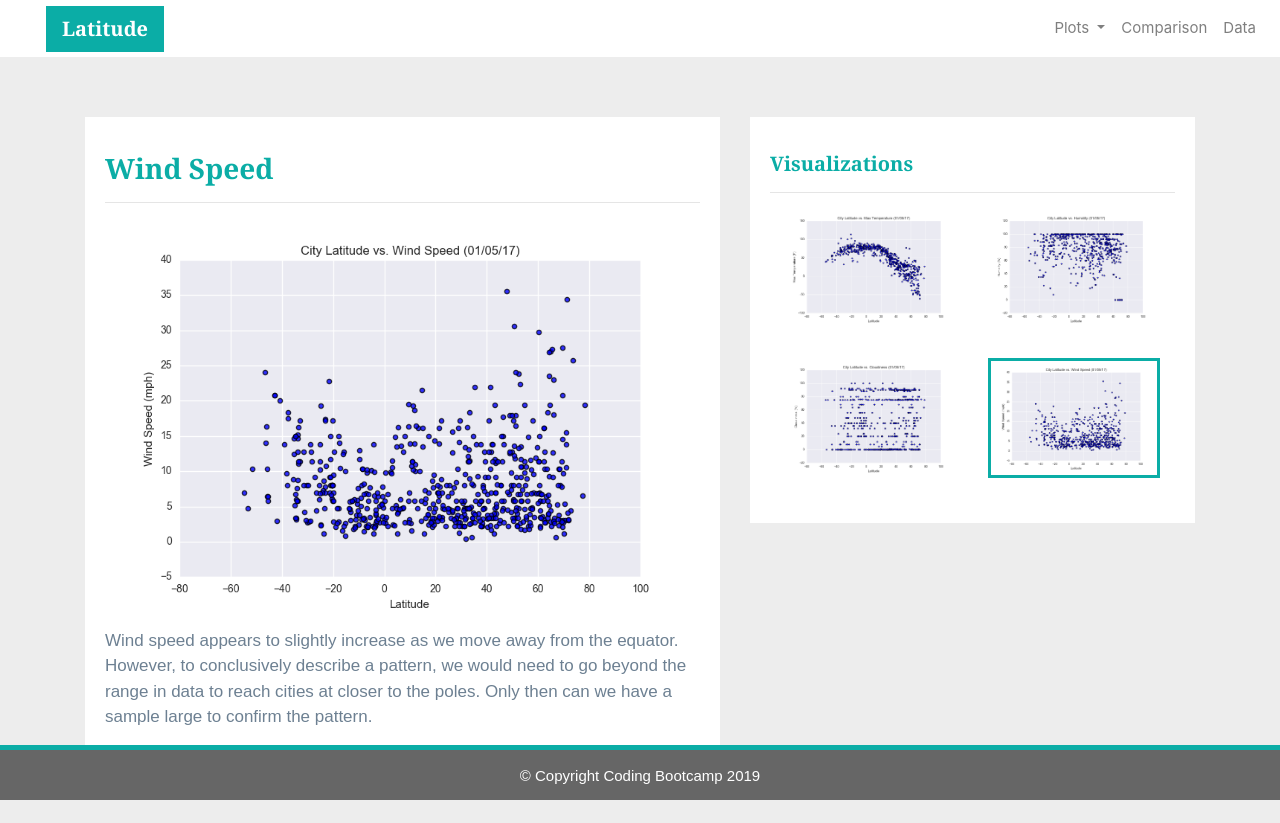
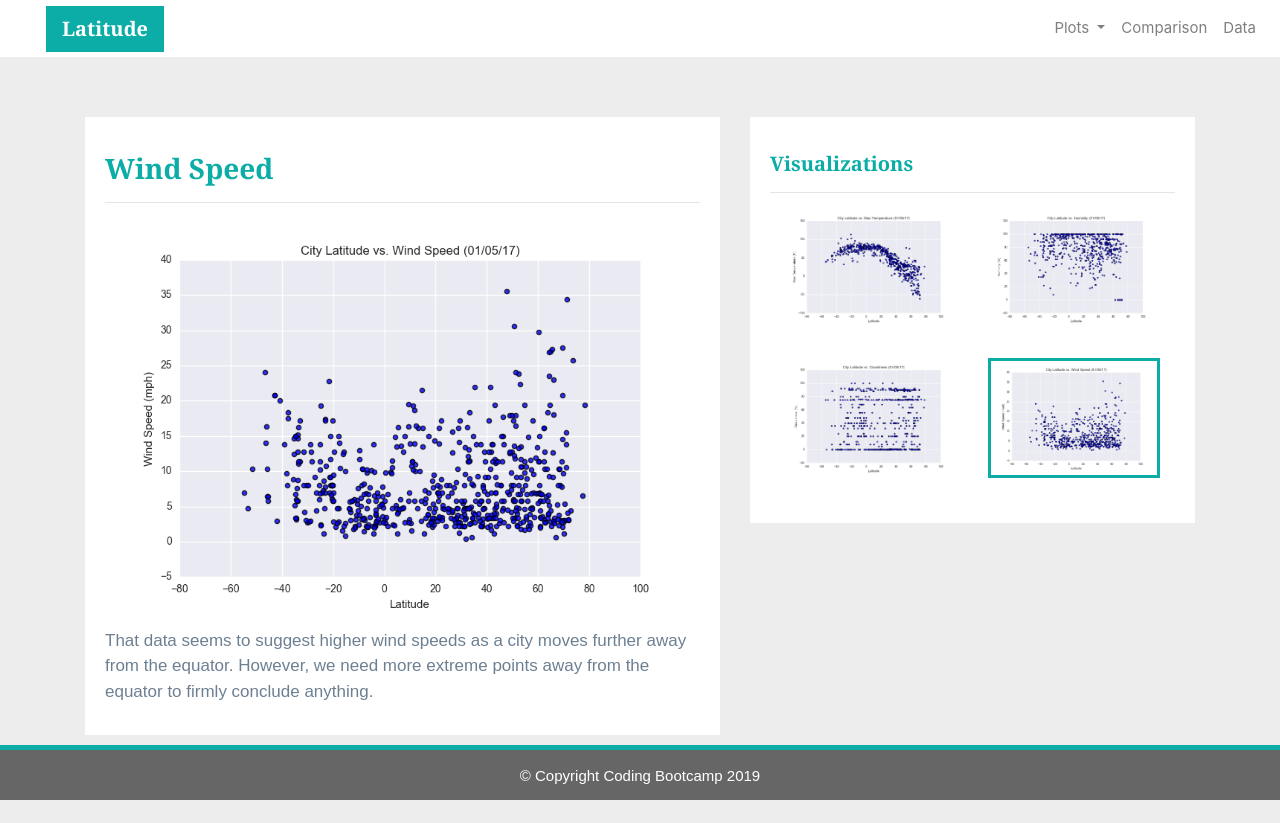
Before and after one commit to YaminAlam/Web-Design-Challenge, a plain HTML site: page wind_speed.html in a window 1280 px wide. After the commit the page ends 800 px from the top, so only its background shows below. Drawn offline with nearby package versions, Linux system fonts and the light colour scheme.

Commit message:
Add files via upload

```diff
--- a/wind_speed.html
+++ b/wind_speed.html
@@ -57,9 +57,9 @@
           <h3 class="title">Wind Speed</h3>
           <hr>
           <img src="Resources/assets/images/Fig4.png" alt="Wind Speed Graph">
-          <p>Wind speed appears to slightly increase as we move away from the equator. However, to conclusively
-            describe a pattern, we would need to go beyond the range in data to reach cities at closer to the poles.
-            Only then can we have a sample large to confirm the pattern.</p>
+          <p>That data seems to suggest higher wind speeds as a city moves further away from the equator. However, we need more extreme points away from the equator to
+            firmly conclude anything.
+          </p>
         </div>
       </div>
       <div class="col-lg-5 col-md-12">
```
Also changed, not shown: cloudiness.html (+1 -3 lines), humidity.html (+1 -3 lines).
